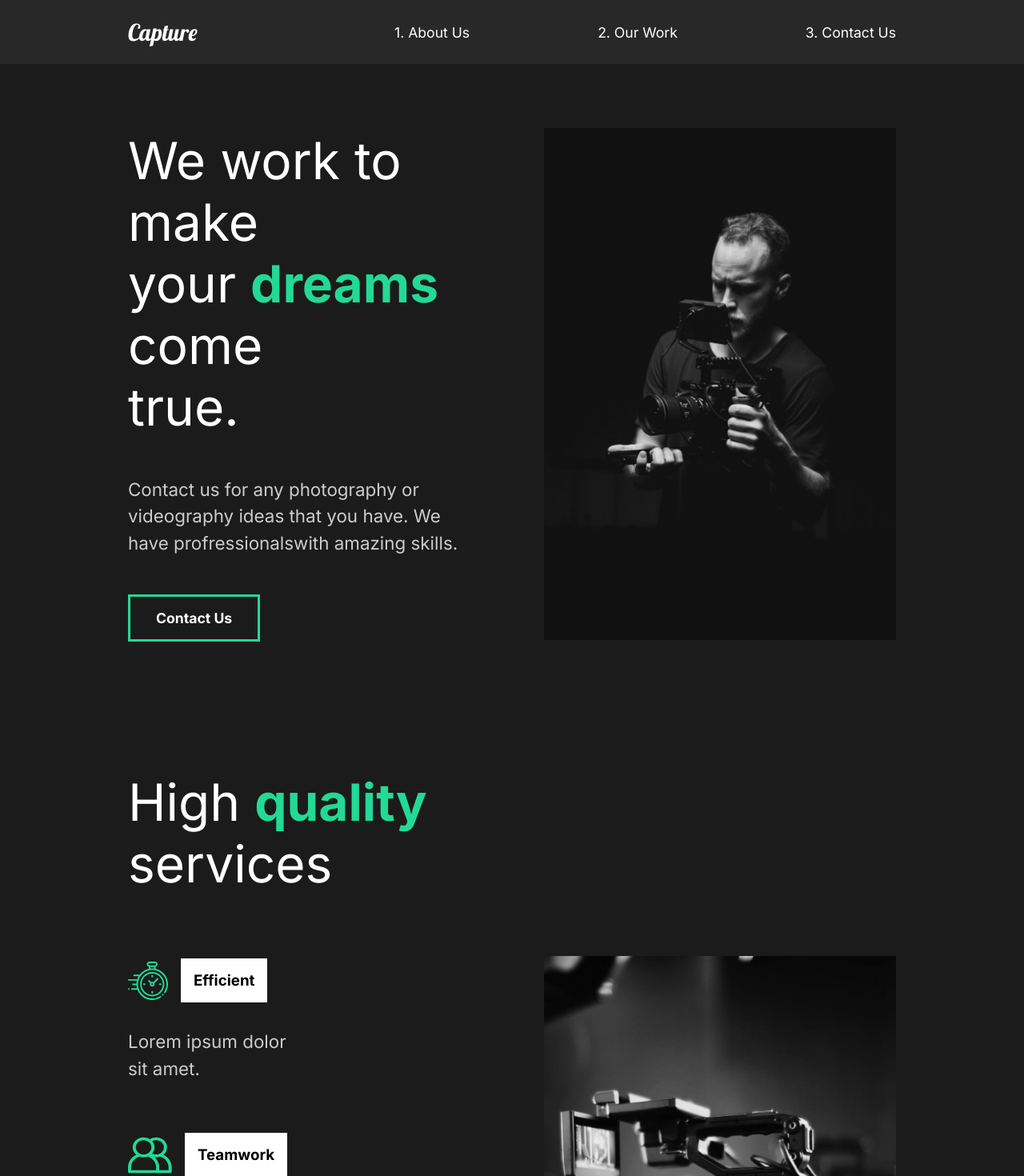
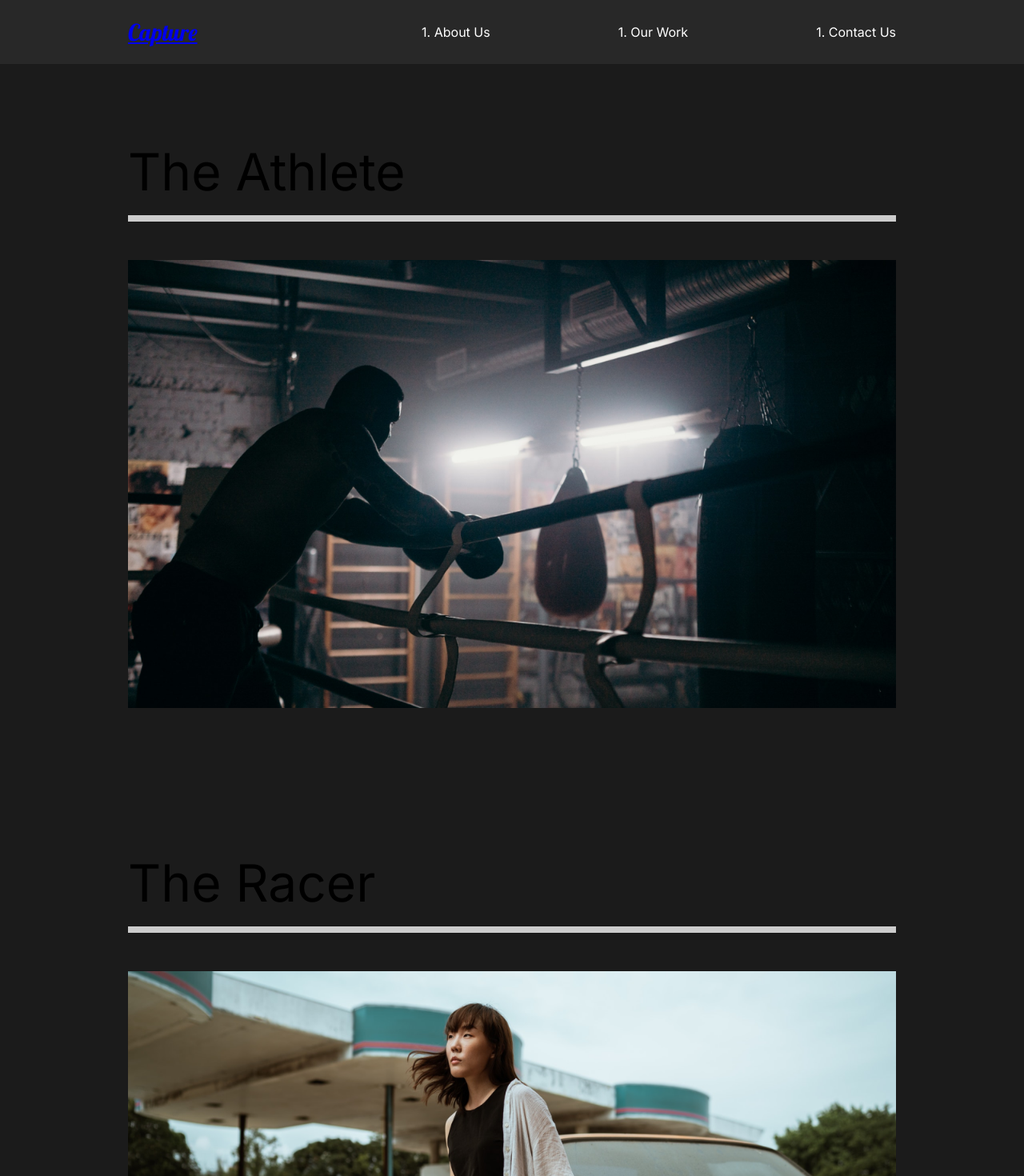
Before and after one commit to JPMurdie/dev-ed-capture-project, a React (Create React App) app: page /ourwork in a window 1280 px wide. Shown: the top 1470 px of the page at 80% size. Built offline with nearby package versions, Linux system fonts and the light colour scheme.

Commit message:
Added ContactUs & OurWork pages. Implemented React-Router-Dom throughout App, Index & Nav.js

```diff
--- a/src/App.js
+++ b/src/App.js
@@ -5,13 +5,22 @@
 import Nav from "./components/Nav";
 //Import Pages
 import AboutUs from "./pages/AboutUs";
+import ContactUs from "./pages/ContactUs";
+import OurWork from "./pages/OurWork";
+//Router
+import { Routes, Route } from "react-router-dom";
 
 function App() {
   return (
     <div className="App">
       <GlobalStyle />
       <Nav />
-      <AboutUs />
+      <Routes>
+        <Route path="/" exact element={<AboutUs />} />
+        <Route path="/aboutus" exact element={<AboutUs />} />
+        <Route path="/ourwork" exact element={<OurWork />} />
+        <Route path="/contactus" exact element={<ContactUs />} />
+      </Routes>
     </div>
   );
 }
--- a/src/components/Nav.js
+++ b/src/components/Nav.js
@@ -1,23 +1,31 @@
 import React from "react";
 import styled from "styled-components";
+//Router
+import { Link } from "react-router-dom";
 
 const Nav = () => {
   return (
     <StyledNav>
       <h1>
-        <a id="logo" href="#">
+        <Link id="logo" to="/">
           Capture
-        </a>
+        </Link>
       </h1>
       <ul>
         <li>
-          <a href="#">1. About Us</a>
+          <Link className="link" to="/aboutus">
+            1. About Us
+          </Link>
         </li>
         <li>
-          <a href="#">2. Our Work</a>
+          <Link className="link" to="/ourwork">
+            1. Our Work
+          </Link>
         </li>
         <li>
-          <a href="#">3. Contact Us</a>
+          <Link className="link" to="/Contact Us">
+            1. Contact Us
+          </Link>
         </li>
       </ul>
     </StyledNav>
@@ -32,9 +40,11 @@
   align-items: center;
   padding: 1rem 10rem;
   background: #282828;
-  a {
+  .link {
     color: white;
     text-decoration: none;
+    font-size: 1rem;
+    font-weight: lighter;
   }
   ul {
     display: flex;
--- a/src/index.js
+++ b/src/index.js
@@ -2,11 +2,14 @@
 import ReactDOM from "react-dom/client";
 import App from "./App";
 import reportWebVitals from "./reportWebVitals";
+import { BrowserRouter } from "react-router-dom";
 
 const root = ReactDOM.createRoot(document.getElementById("root"));
 root.render(
   <React.StrictMode>
-    <App />
+    <BrowserRouter>
+      <App />
+    </BrowserRouter>
   </React.StrictMode>
 );
 
--- /dev/null
+++ b/src/pages/ContactUs.js
@@ -0,0 +1,11 @@
+import React from "react";
+
+const ContactUs = () => {
+  return (
+    <div>
+      <h1>Contact Us</h1>
+    </div>
+  );
+};
+
+export default ContactUs;
--- /dev/null
+++ b/src/pages/OurWork.js
@@ -0,0 +1,60 @@
+import React from "react";
+import styled from "styled-components";
+import { Link } from "react-router-dom";
+//Images
+import athlete from "../img/athlete-small.png";
+import theracer from "../img/theracer-small.png";
+import goodtimes from "../img/goodtimes-small.png";
+
+const OurWork = () => {
+  return (
+    <Work>
+      <Movie>
+        <h2>The Athlete</h2>
+        <div className="line"></div>
+        <Link>
+          <img src={athlete} alt="Boxer resting on the ropes." />
+        </Link>
+      </Movie>
+      <Movie>
+        <h2>The Racer</h2>
+        <div className="line"></div>
+        <Link>
+          <img src={theracer} alt="Racer posing next to her car." />
+        </Link>
+      </Movie>
+      <Movie>
+        <h2>Good Times</h2>
+        <div className="line"></div>
+        <Link>
+          <img src={goodtimes} alt="A couple hugging while shaded by a tree." />
+        </Link>
+      </Movie>
+    </Work>
+  );
+};
+
+const Work = styled.div`
+  min-height: 100vh;
+  overflow: hidden;
+  padding: 5rem 10rem;
+  h2 {
+    padding: 1rem 0rem;
+  }
+`;
+
+const Movie = styled.div`
+  padding-bottom: 10rem;
+  .line {
+    height: 0.5rem;
+    background: #cccccc;
+    margin-bottom: 3rem;
+  }
+  img {
+    width: 100%;
+    height: 70vh;
+    object-fit: cover;
+  }
+`;
+
+export default OurWork;
```
